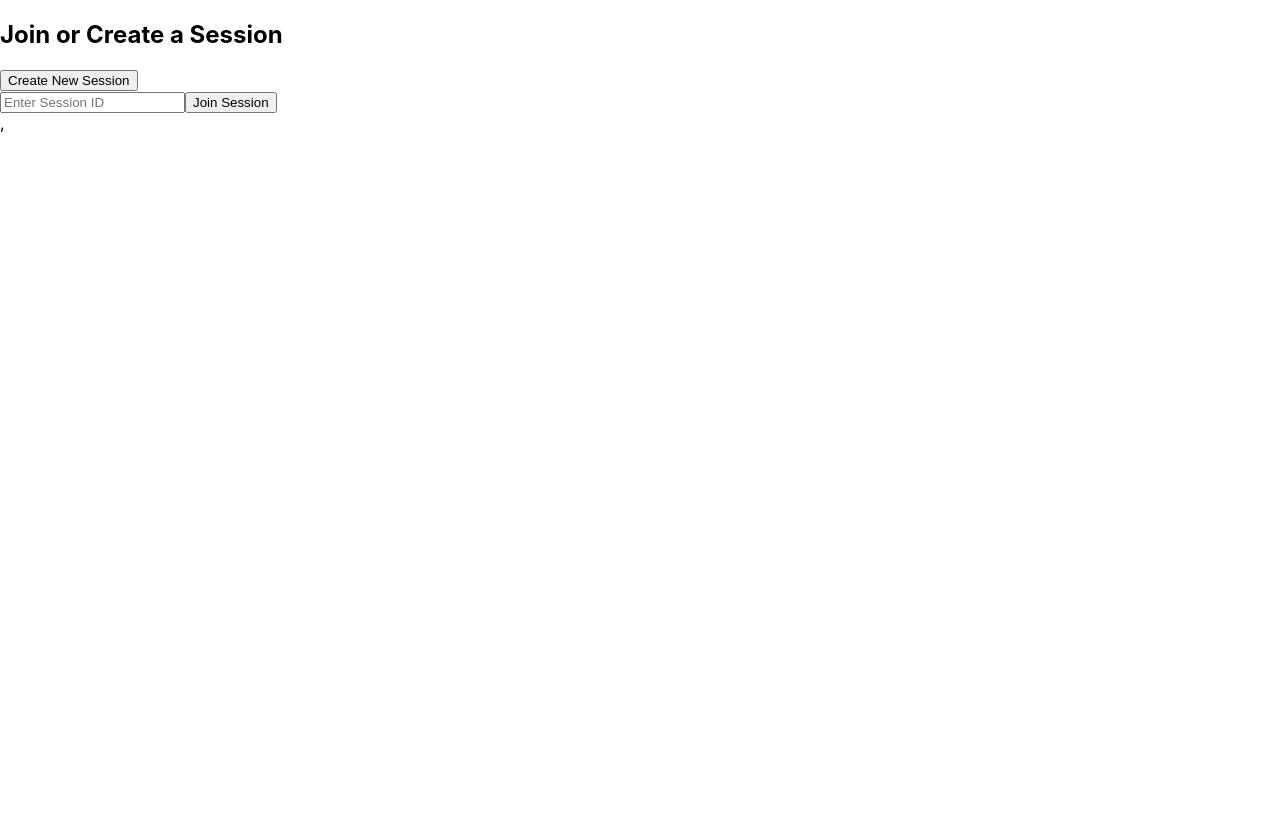
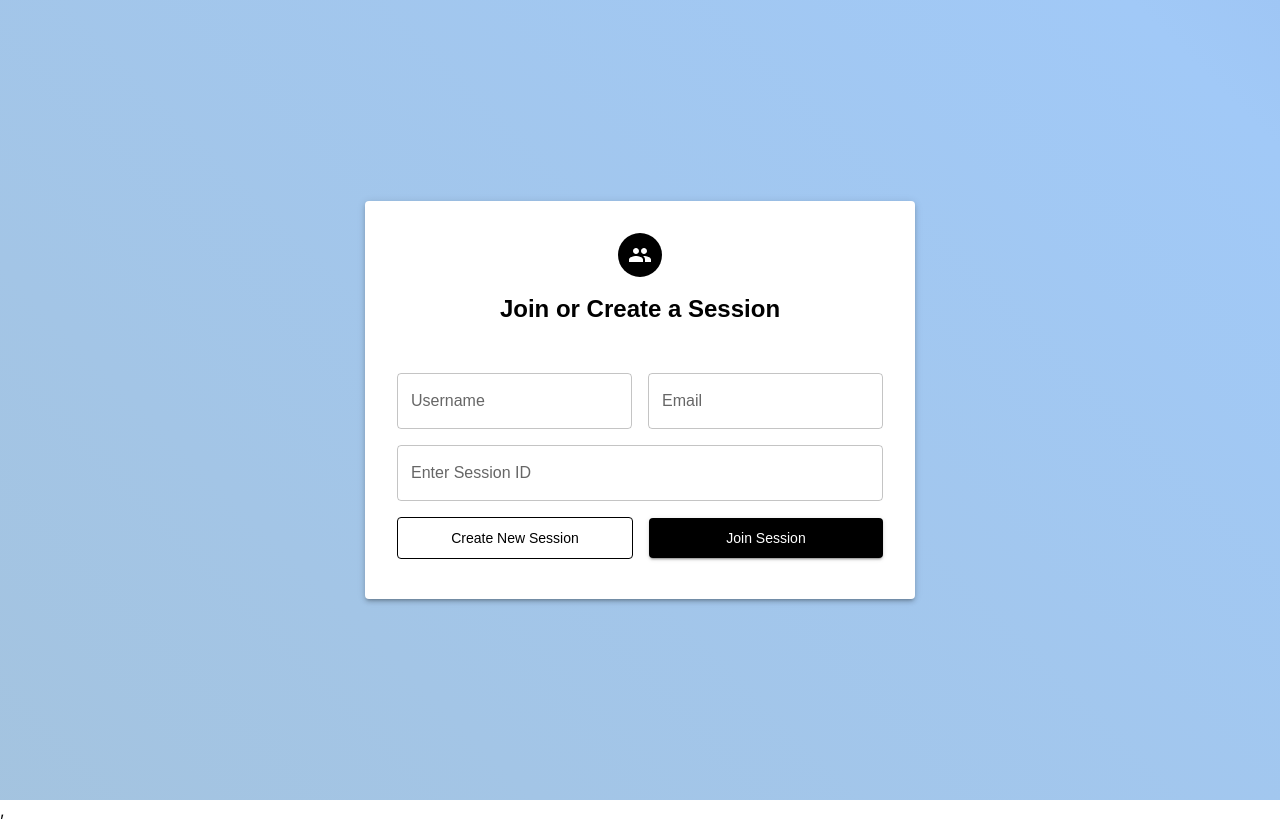
Before and after one commit to singhutsav5502/Hacktivate_SocialCalcClone, a React (Create React App) app in the folder social_calc_clone_frontend/: page / in a window 1280 px wide. Built offline with nearby package versions, Linux system fonts and the light colour scheme; no server answers.

Commit message:
Edit theme, add userSlice and finalise SessionMenu look

```diff
--- a/social_calc_clone_frontend/package.json
+++ b/social_calc_clone_frontend/package.json
@@ -3,6 +3,10 @@
   "version": "0.1.0",
   "private": true,
   "dependencies": {
+    "@emotion/react": "^11.13.3",
+    "@emotion/styled": "^11.13.0",
+    "@mui/icons-material": "^6.0.1",
+    "@mui/material": "^6.0.1",
     "@reduxjs/toolkit": "^2.2.7",
     "@testing-library/jest-dom": "^5.17.0",
     "@testing-library/react": "^13.4.0",
@@ -10,6 +14,7 @@
     "axios": "^1.7.6",
     "diff-match-patch": "^1.0.5",
     "mathjs": "^13.1.1",
+    "non.geist": "^1.0.3",
     "react": "^18.3.1",
     "react-dom": "^18.3.1",
     "react-redux": "^9.1.2",
--- a/social_calc_clone_frontend/src/App.js
+++ b/social_calc_clone_frontend/src/App.js
@@ -2,14 +2,15 @@ import React from 'react';
 import { useSelector } from 'react-redux';
 import SessionMenu from './components/SessionMenu';
 import Spreadsheet from './components/Spreadsheet';
-
+import { ThemeProvider } from '@mui/material';
+import theme from './theme';
 const App = () => {
   const sessionId = useSelector((state) => state.session.sessionId);
 
   return (
-    <div>
+    <ThemeProvider theme={theme}>
       {!sessionId ? <SessionMenu /> : <Spreadsheet />}
-    </div>
+    </ThemeProvider>
   );
 };
 
--- /dev/null
+++ b/social_calc_clone_frontend/src/components/CardComponent.jsx
@@ -0,0 +1,14 @@
+import React from "react";
+import { Card, CardContent } from "@mui/material";
+
+const CardComponent = ({ title, description, imageUrl, children }) => {
+  return (
+    <Card
+      sx={{ maxWidth: '100%', margin: "2rem auto", padding: "1rem", boxShadow: 3 }}
+    >
+      <CardContent>{children}</CardContent>
+    </Card>
+  );
+};
+
+export default CardComponent;
--- a/social_calc_clone_frontend/src/components/SessionMenu.jsx
+++ b/social_calc_clone_frontend/src/components/SessionMenu.jsx
@@ -1,55 +1,159 @@
-import React, { useState } from 'react';
-import { useDispatch } from 'react-redux';
-import { setSessionId, setSessionData } from '../store/sessionSlice';
-import axios from 'axios';
-
+import React, { useState } from "react";
+import { useDispatch } from "react-redux";
+import { setSessionId, setSessionData } from "../store/sessionSlice";
+import { Typography, Button, TextField, Box, IconButton } from "@mui/material";
+import PeopleIcon from "@mui/icons-material/People";
+import CardComponent from "./CardComponent";
+import axios from "axios";
+import styles from "./SessionMenu.module.css";
 const SessionMenu = () => {
-  const [sessionInput, setSessionInput] = useState('');
+  const [sessionInput, setSessionInput] = useState("");
+  const [username, setUsername] = useState("");
+  const [email, setEmail] = useState("");
   const dispatch = useDispatch();
 
   const handleCreateSession = async () => {
+    if (!username || !email) {
+      alert("Please enter both username and email.");
+      return;
+    }
+
     try {
-      const response = await axios.post('http://localhost:5000/api/session/create');
+      const response = await axios.post(
+        "http://localhost:5000/api/session/create",
+        { username, email }
+      );
       const { sessionId } = response.data;
       dispatch(setSessionId(sessionId));
       alert(`New session created with ID: ${sessionId}`);
     } catch (error) {
-      console.error('Error creating session:', error);
-      alert('Failed to create a new session. Please try again.');
+      console.error("Error creating session:", error);
+      alert("Failed to create a new session. Please try again.");
     }
   };
 
   const handleJoinSession = async () => {
-    if (!sessionInput) {
-      alert('Please enter a session ID to join.');
+    if (!sessionInput || !username || !email) {
+      alert("Please enter session ID, username, and email.");
       return;
     }
 
     try {
-      const response = await axios.get(`http://localhost:5000/api/session/join/${sessionInput}`);
+      const response = await axios.get(
+        `http://localhost:5000/api/session/join/${sessionInput}`,
+        { params: { username, email } } // Correct use of params
+      );
       const { sessionId, sessionData } = response.data;
       dispatch(setSessionId(sessionId));
       dispatch(setSessionData(sessionData));
       alert(`Joined session with ID: ${sessionId}`);
     } catch (error) {
-      console.error('Error joining session:', error);
-      alert('Failed to join session. Please check the session ID and try again.');
+      console.error("Error joining session:", error);
+      alert(
+        "Failed to join session. Please check the session ID and try again."
+      );
     }
   };
 
   return (
-    <div>
-      <h2>Join or Create a Session</h2>
-      <button onClick={handleCreateSession}>Create New Session</button>
-      <div>
-        <input
-          type="text"
-          placeholder="Enter Session ID"
-          value={sessionInput}
-          onChange={(e) => setSessionInput(e.target.value)}
-        />
-        <button onClick={handleJoinSession}>Join Session</button>
-      </div>
+    <div
+      className={styles.movingGradient}
+      style={{
+        display: "flex",
+        alignItems: "center",
+        justifyContent: "center",
+        width: "100vw",
+        height: "100vh",
+      }}
+    >
+      <CardComponent>
+        <div>
+          <div
+            style={{
+              display: "flex",
+              flexDirection: "column",
+              alignItems: "center",
+              justifyContent: "center",
+            }}
+          >
+            <IconButton
+              color="secondary"
+              sx={{
+                backgroundColor: "black",
+                borderRadius: "50%",
+                padding: "10px",
+                "&:hover": {
+                  backgroundColor: "black",
+                },
+              }}
+            >
+              <PeopleIcon />
+            </IconButton>
+            <Typography
+              variant="h5"
+              style={{ fontWeight: 800, marginTop: "1rem" }}
+            >
+              Join or Create a Session
+            </Typography>
+          </div>
+
+          <Box
+            sx={{
+              display: "flex",
+              flexDirection: "row",
+              gap: "1rem",
+              marginBottom: "1rem",
+              marginTop: "3rem",
+              width: "100%",
+            }}
+          >
+            <TextField
+              label="Username"
+              variant="outlined"
+              fullWidth
+              value={username}
+              onChange={(e) => setUsername(e.target.value)}
+            />
+            <TextField
+              label="Email"
+              variant="outlined"
+              fullWidth
+              type="email"
+              value={email}
+              onChange={(e) => setEmail(e.target.value)}
+            />
+          </Box>
+          <TextField
+            label="Enter Session ID"
+            variant="outlined"
+            fullWidth
+            value={sessionInput}
+            onChange={(e) => setSessionInput(e.target.value)}
+          />
+          <Box
+            style={{
+              display: "flex",
+              justifyContent: "space-between",
+              alignItems: "center",
+              gap:'1rem',
+              marginTop:'1rem'
+            }}
+          >
+            <Button variant="outlined" onClick={handleCreateSession}
+            sx={{flex:'1'}}>
+              Create New Session
+            </Button>
+            <Button
+              variant="contained"
+              color="secondary"
+              onClick={handleJoinSession}
+              sx={{flex:'1'}}
+            >
+              Join Session
+            </Button>
+          </Box>
+        </div>
+      </CardComponent>
     </div>
   );
 };
--- /dev/null
+++ b/social_calc_clone_frontend/src/components/SessionMenu.module.css
@@ -0,0 +1,14 @@
+@keyframes gradientAnimation {
+    0% {
+      background-position: 0% 0%;
+    }
+    100% {
+      background-position: 100% 100%;
+    }
+  }
+
+  .movingGradient {
+    background: linear-gradient(45deg, #cad8fa, #a5c1d5, #a1c9f7, #7d94d2);
+    background-size: 400% 400%;
+    animation: gradientAnimation 10s ease infinite;
+  }
--- a/social_calc_clone_frontend/src/index.css
+++ b/social_calc_clone_frontend/src/index.css
@@ -1,4 +1,11 @@
+*{
+  margin: 0;
+  padding: 0;
+  box-sizing: border-box;
+}
+
 body {
+  overflow:hidden;
   margin: 0;
   font-family: -apple-system, BlinkMacSystemFont, 'Segoe UI', 'Roboto', 'Oxygen',
     'Ubuntu', 'Cantarell', 'Fira Sans', 'Droid Sans', 'Helvetica Neue',
--- a/social_calc_clone_frontend/src/index.js
+++ b/social_calc_clone_frontend/src/index.js
@@ -4,6 +4,7 @@ import './index.css';
 import App from './App';
 import { Provider } from 'react-redux';
 import store from './store/store';
+import 'non.geist'
 const root = ReactDOM.createRoot(document.getElementById('root'));
 root.render(
   <React.StrictMode>
--- a/social_calc_clone_frontend/src/store/store.js
+++ b/social_calc_clone_frontend/src/store/store.js
@@ -1,11 +1,12 @@
 import { configureStore } from '@reduxjs/toolkit';
 import sessionReducer from './sessionSlice';
 import cellReducer from './cellSlice';
-
+import userReducer from './userSlice'
 const store = configureStore({
   reducer: {
     session: sessionReducer,
     cells: cellReducer,
+    user: userReducer,
   },
 });
 
--- /dev/null
+++ b/social_calc_clone_frontend/src/store/userSlice.js
@@ -0,0 +1,24 @@
+import { createSlice } from '@reduxjs/toolkit';
+
+const userSlice = createSlice({
+  name: 'user',
+  initialState: {
+    username: '',
+    email: '',
+  },
+  reducers: {
+    setUsername: (state, action) => {
+      state.username = action.payload;
+    },
+    setEmail: (state, action) => {
+      state.email = action.payload;
+    },
+    clearUser: (state) => {
+      state.username = '';
+      state.email = '';
+    },
+  },
+});
+
+export const { setUsername, setEmail, clearUser } = userSlice.actions;
+export default userSlice.reducer;
--- /dev/null
+++ b/social_calc_clone_frontend/src/theme.js
@@ -0,0 +1,99 @@
+import { createTheme } from '@mui/material/styles';
+
+const theme = createTheme({
+    palette: {
+        primary: {
+            main: '#000000', // Black color for primary
+        },
+        secondary: {
+            main: '#ffffff', // White color for secondary
+        },
+        background: {
+            default: '#ffffff', // Default background color (white)
+        },
+        text: {
+            primary: '#000000', // Primary text color (black)
+            secondary: '#666666', // Secondary text color (dark gray)
+        },
+    },
+    typography: {
+        fontFamily: '"GeistSans", sans-serif', // Default font
+        h1: {
+            fontFamily: '"GeistSans", sans-serif', // Header font
+        },
+        h2: {
+            fontFamily: '"GeistSans", sans-serif', // Header font
+        },
+        h3: {
+            fontFamily: '"GeistSans", sans-serif', // Header font
+        },
+        h4: {
+            fontFamily: '"GeistSans", sans-serif', // Header font
+        },
+        h5: {
+            fontFamily: '"GeistSans", sans-serif', // Header font
+        },
+        h6: {
+            fontFamily: '"GeistSans", sans-serif', // Header font
+        },
+        body1: {
+            fontFamily: '"GeistSans", sans-serif', // Body font
+        },
+        body2: {
+            fontFamily: '"GeistSans", sans-serif', // Body font
+        },
+        monospace: {
+            fontFamily: '"GeistMono", monospace', // Monospace font
+        },
+    },
+    components: {
+        MuiButton: {
+            styleOverrides: {
+                root: {
+                    borderRadius: '4px',
+                    textTransform: 'none',
+                    padding: '8px 16px',
+                },
+                contained: {
+                    color: '#ffffff',
+                    backgroundColor: '#000000',
+                    '&:hover': {
+                        backgroundColor: '#333333',
+                    },
+                },
+                outlined: {
+                    color: '#000000',
+                    borderColor: '#000000',
+                    '&:hover': {
+                        borderColor: '#333333',
+                        color: '#333333',
+                    },
+                },
+            },
+        },
+        MuiTypography: {
+            styleOverrides: {
+                h1: {
+                    color: '#000000',
+                },
+                h2: {
+                    color: '#000000',
+                },
+                h3: {
+                    color: '#000000',
+                },
+                h4: {
+                    color: '#000000',
+                },
+                h5: {
+                    color: '#000000',
+                },
+                h6: {
+                    color: '#000000',
+                },
+            },
+        },
+    },
+});
+
+export default theme;
```
Also changed, not shown: 1 other file (tests, documents, lock files or other folders).
